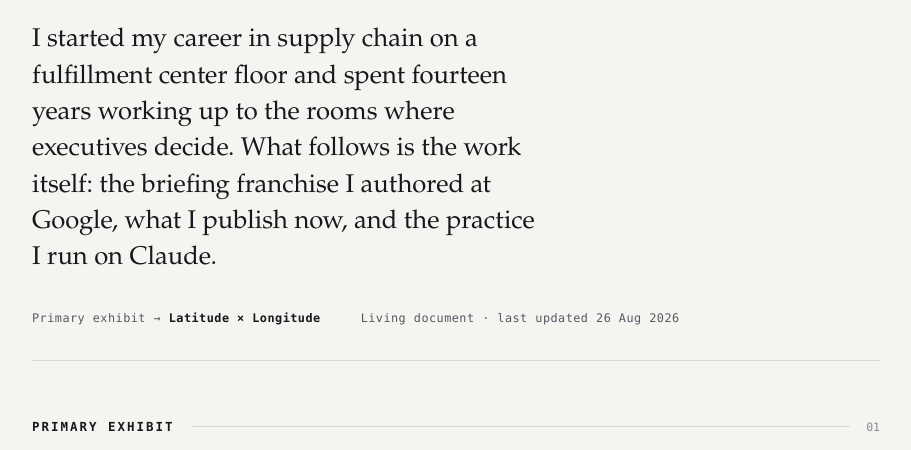
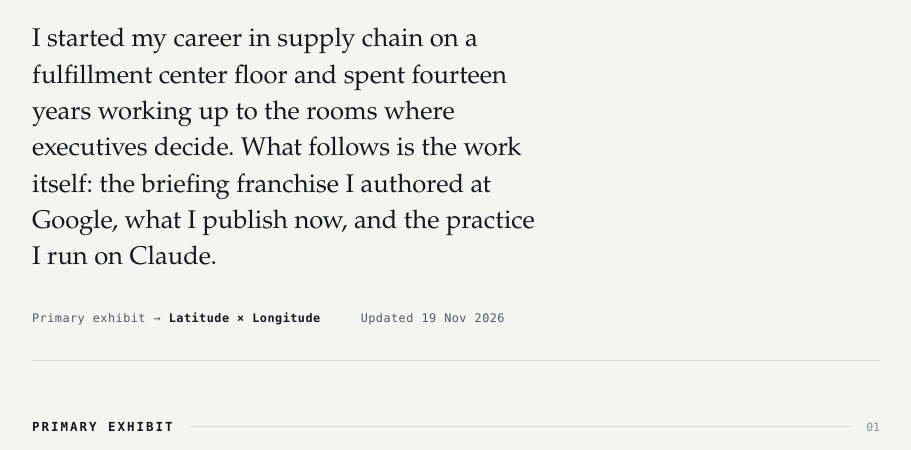
Before and after one commit to evmonaha880/evmonaha880.github.io, a plain HTML site: page index.html in a window 1280 px wide. Shown: the part 284-734 px from the top of the page, without its empty margins (184-1095 px from the left). Drawn offline with Linux system fonts and the light colour scheme.

```diff
--- a/index.html
+++ b/index.html
@@ -36,7 +36,7 @@
 
     <div class="manifest-meta reveal">
       <span>Primary exhibit → <b>Latitude × Longitude</b></span>
-      <span>Living document · last updated 26 Aug 2026</span>
+      <span>Updated 19 Nov 2026</span>
     </div>
   </header>
 
```
